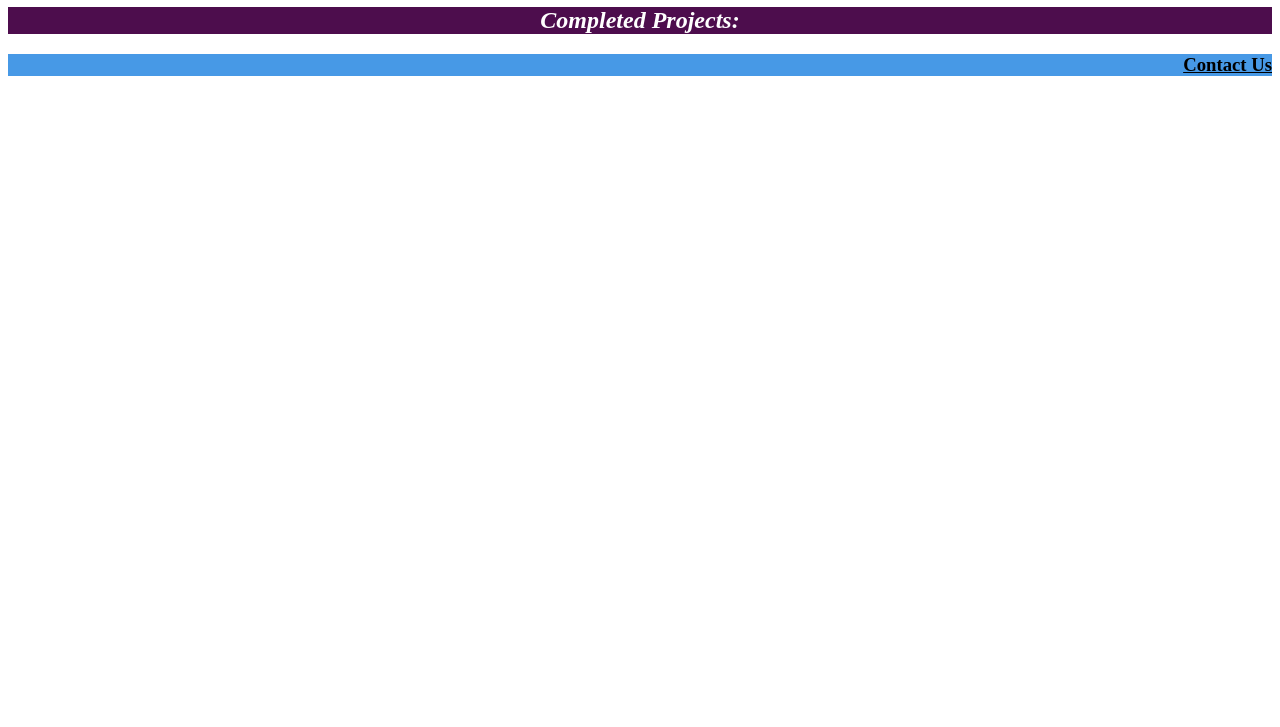
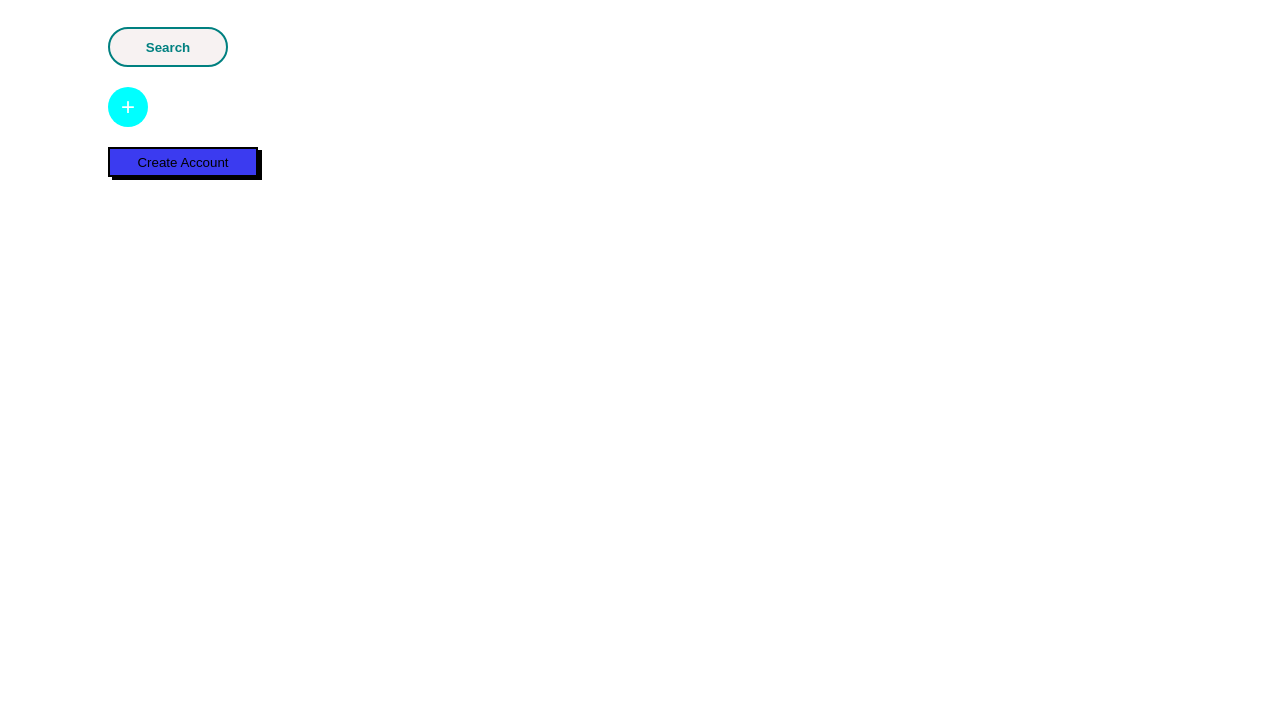
Before and after one commit to xryanb/boxmodel, a plain HTML site: page index.html in a window 1280 px wide. Shown: the part 73-800 px from the top of the page. Drawn offline with Linux system fonts and the light colour scheme.

Commit message:
Add files via upload

```diff
--- a/index.html
+++ b/index.html
@@ -4,18 +4,18 @@
     <meta charset="UTF-8">
     <meta http-equiv="X-UA-Compatible" content="IE=edge">
     <meta name="viewport" content="width=device-width, initial-scale=1.0">
-    <title>Styling</title>
-    <link rel="stylesheet" href="/style.css" type="text/css">
+    <title>Button Styling</title>
+    <link rel="stylesheet" href="style.css" type="text/css">
 </head>
 <body>
-    <div>
-        <h1><span class="my">My</span><span class="cloud">Cloud</span></h1>
-    </div>
-    <div>
-        <h2>Completed Projects:</h2>
-    </div>
-    <div>
-        <h3>Contact Us</h3>
-    </div>
+<div class="container">
+<div>
+   <button class="search">Search</button>
+<br>
+   <button class="plus">+</button>
+   <br>
+   <button class="create">Create Account</button>
+</div>
+</div>
 </body>
 </html>
--- a/style.css
+++ b/style.css
@@ -1,23 +1,40 @@
-h1{
-    background-color: black;
+.container{
+    margin:100px;
 }
 
-.my{
-    color: white;
-}
-.cloud{
-    color: cyan;
+
+.search,.plus,.create{
+    margin-bottom: 20px;
 }
 
-h2{
-    background-color: rgb(77, 13, 77);
+
+.search{
+    background-color: rgb(247, 242, 242);
+    border: 2px solid teal;
+    height: 40px;
+    width:120px;
+    border-radius: 20px;
+    color: teal;
+    font-weight: 900;
+
+
+}
+.plus{
+    background-color: aqua;
+    height:40px;
+    width:40px;
+  font-size: x-large;
+    border-radius: 50%;
+    text-align: center;
     color: white;
-    font-style: italic;
-    text-align: center;
+    border: none;
+
 }
 
-h3{
-    background-color: rgb(71, 153, 230);
-    text-align: right;
-    text-decoration: underline;
+.create{
+    background-color: rgb(59, 59, 240);
+    border: 2px solid black;
+    width:150px;
+    height: 30px;
+    box-shadow: 4px 3px;
 }
```
